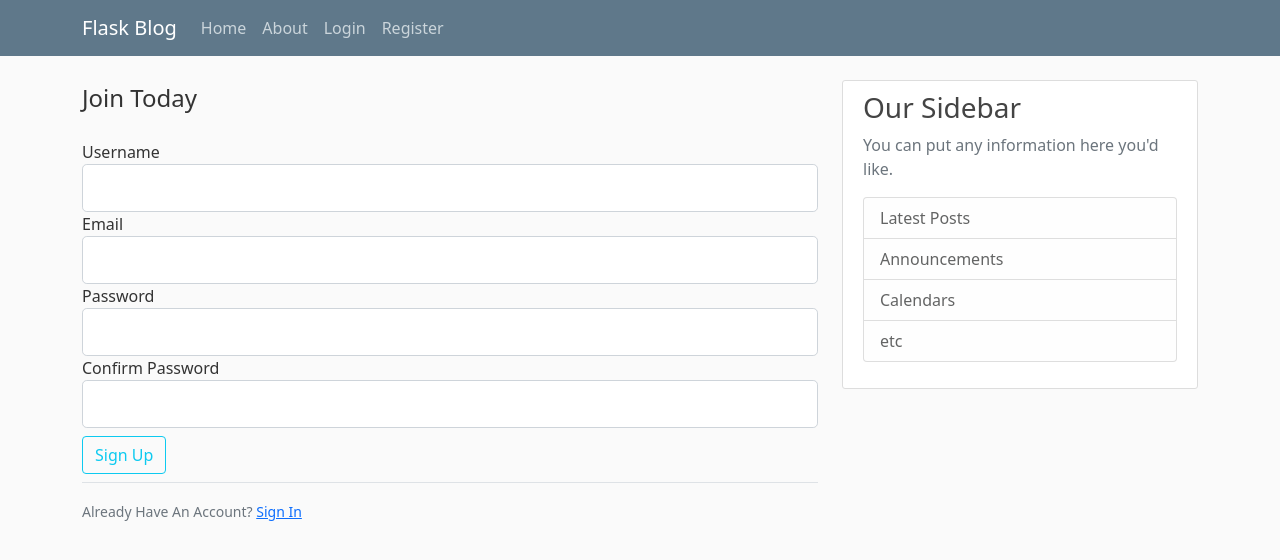
After one commit to w3tsa/codespaces-flask, a Flask app: page /register in a window 1280 px wide. The commit adds this page. Shown: the top 560 px of the page. Run offline with Flask 3, Linux system fonts and the light colour scheme.

Commit message:
added the form

```diff
--- a/app.py
+++ b/app.py
@@ -1,6 +1,15 @@
-from flask import Flask, render_template, url_for
+# pylint: disable=missing-function-docstring
+
+"""
+Module docstring goes here.
+"""
+
+from flask import Flask, render_template, flash, redirect
+from forms import RegistrationForm, LoginForm
 
 app = Flask(__name__)
+
+app.config['SECRET_KEY'] = 'Hcnv6ARXyr2fqQazuYLFQ'
 
 posts = [
     {
@@ -20,20 +29,27 @@ posts = [
 @app.route("/")
 @app.route("/home")
 def home():
-    """Return content from the root level.
-
-    Args: does not take any arguments
-
-    Returns: the route
-    """
     return render_template("index.html", posts=posts)
 
 @app.route("/about")
 def about():
-    """Return content from the root level.
+    return render_template("about.html", title="About")
 
-    Args: does not take any arguments
+@app.route('/register', methods=['GET', 'POST'])
+def register():
+    form = RegistrationForm()
+    if form.validate_on_submit():
+        flash(f'Account created for {form.username.data}!', 'success')
+        return redirect('home')
+    return render_template('register.html', title='Register', form=form)
 
-    Returns: the about route
-    """
-    return render_template("about.html", title="About")
+@app.route('/login', methods=['GET', 'POST'])
+def login():
+    form = LoginForm()
+    if form.validate_on_submit():
+        if form.email.data == 'admin@blog.com' and form.password.data == 'password':
+            flash('You have been logged in!', 'success')
+            return redirect('home')
+        else:
+            flash('Log in Unsuccessful. Please check username and password', 'danger')
+    return render_template('login.html', title='Login', form=form)
--- /dev/null
+++ b/forms.py
@@ -0,0 +1,24 @@
+# pylint: disable=missing-class-docstring
+
+"""
+Module docstring goes here.
+"""
+
+from flask_wtf import FlaskForm
+from wtforms import StringField, PasswordField, SubmitField, BooleanField
+from wtforms.validators import DataRequired, Length, Email, EqualTo
+
+class RegistrationForm(FlaskForm):
+    username = StringField('Username', validators=[DataRequired(), Length(min=2, max=20)])
+    email = StringField('Email', validators=[DataRequired(), Email()])
+    password = PasswordField('Password', validators=[DataRequired()])
+    confirm_password = PasswordField('Confirm Password',
+                                     validators=[DataRequired(), EqualTo('password')])
+    submit = SubmitField('Sign Up')
+
+
+class LoginForm(FlaskForm):
+    email = StringField('Email', validators=[DataRequired(), Email()])
+    password = PasswordField('Password', validators=[DataRequired()])
+    remember = BooleanField('Remember Me')
+    submit = SubmitField('Login')
--- a/templates/layout.html
+++ b/templates/layout.html
@@ -37,6 +37,15 @@
   <main role="main" class="container">
     <div class="row">
       <div class="col-md-8">
+        {% with messages = get_flashed_messages(with_categories = true) %}
+          {% if messages %}
+            {% for category, message in messages %}
+              <div class="alert alert-{{category}}">
+                {{ message }}
+              </div>
+            {% endfor %}
+          {%endif%}
+        {% endwith %}
         {% block content %}{% endblock %}
       </div>
       <div class="col-md-4">
--- /dev/null
+++ b/templates/register.html
@@ -0,0 +1,71 @@
+{% extends "layout.html" %}
+{% block content %}
+    <div class="'content-section">
+        <form method="post">
+            {{ form.hidden_tag() }}
+            <fieldset class="form-group">
+                <legend class="'border-bottom mb-4">Join Today</legend>
+                <div class="form-group">
+                    {{ form.username.label(class='form-control-label') }}
+                    {% if form.username.errors %}
+                    {{ form.username(class='form-control form-control-lg is-invalid') }}
+                    <div class="invalid-feedback">
+                        {% for error in form.username.errors%}
+                            <span>{{ error }}</span>
+                        {% endfor %}
+                    </div>
+                    {% else %}
+                    {{ form.username(class='form-control form-control-lg') }}
+                    {%endif%}
+                </div>
+                <div class="form-group">
+                    {{ form.email.label(class='form-control-label') }}
+                    {% if form.email.errors %}
+                    {{ form.email(class='form-control form-control-lg is-invalid') }}
+                    <div class="invalid-feedback">
+                        {% for error in form.email.errors%}
+                            <span>{{ error }}</span>
+                        {%endfor%}
+                    </div>
+                    {% else %}
+                    {{ form.email(class='form-control form-control-lg') }}
+                    {%endif%}
+                </div>
+                <div class="form-group">
+                    {{ form.password.label(class='form-control-label') }}
+                    {% if form.password.errors %}
+                    {{ form.password(class='form-control form-control-lg is-invalid') }}
+                    <div class="invalid-feedback">
+                        {% for error in form.password.errors%}
+                            <span>{{ error }}</span>
+                        {%endfor%}
+                    </div>
+                    {% else %}
+                    {{ form.password(class='form-control form-control-lg') }}
+                    {%endif%}
+                </div>
+                <div class="form-group">
+                    {{ form.confirm_password.label(class='form-control-label') }}
+                    {% if form.confirm_password.errors %}
+                    {{ form.confirm_password(class='form-control form-control-lg is-invalid') }}
+                    <div class="invalid-feedback">
+                        {% for error in form.confirm_password.errors%}
+                            <span>{{ error }}</span>
+                        {%endfor%}
+                    </div>
+                    {% else %}
+                    {{ form.confirm_password(class='form-control form-control-lg') }}
+                    {%endif%}
+                </div>
+                <div class="form-group mt-2 mb-2">
+                    {{ form.submit(class='btn btn-outline-info')}}
+                </div>
+            </fieldset>
+        </form>
+    </div>
+    <div class="border-top pt-3">
+        <small class="text-muted">
+            Already Have An Account? <a class="ml-2" href="{{url_for('login')}}">Sign In</a>
+        </small>
+    </div>
+{% endblock content %}
```
Also changed, not shown: templates/index.html (+10 -3 lines), templates/login.html (added, +52 -0 lines), static/main.css (indentation only).
